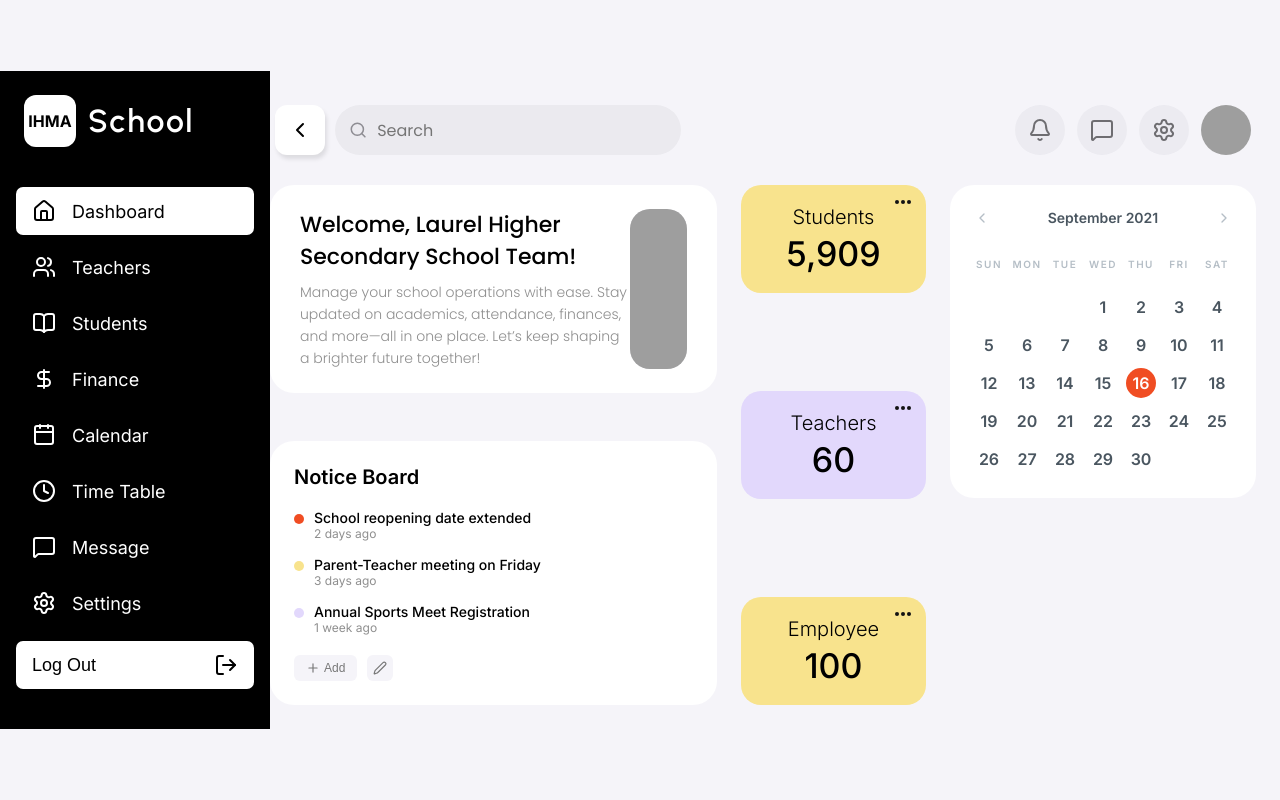
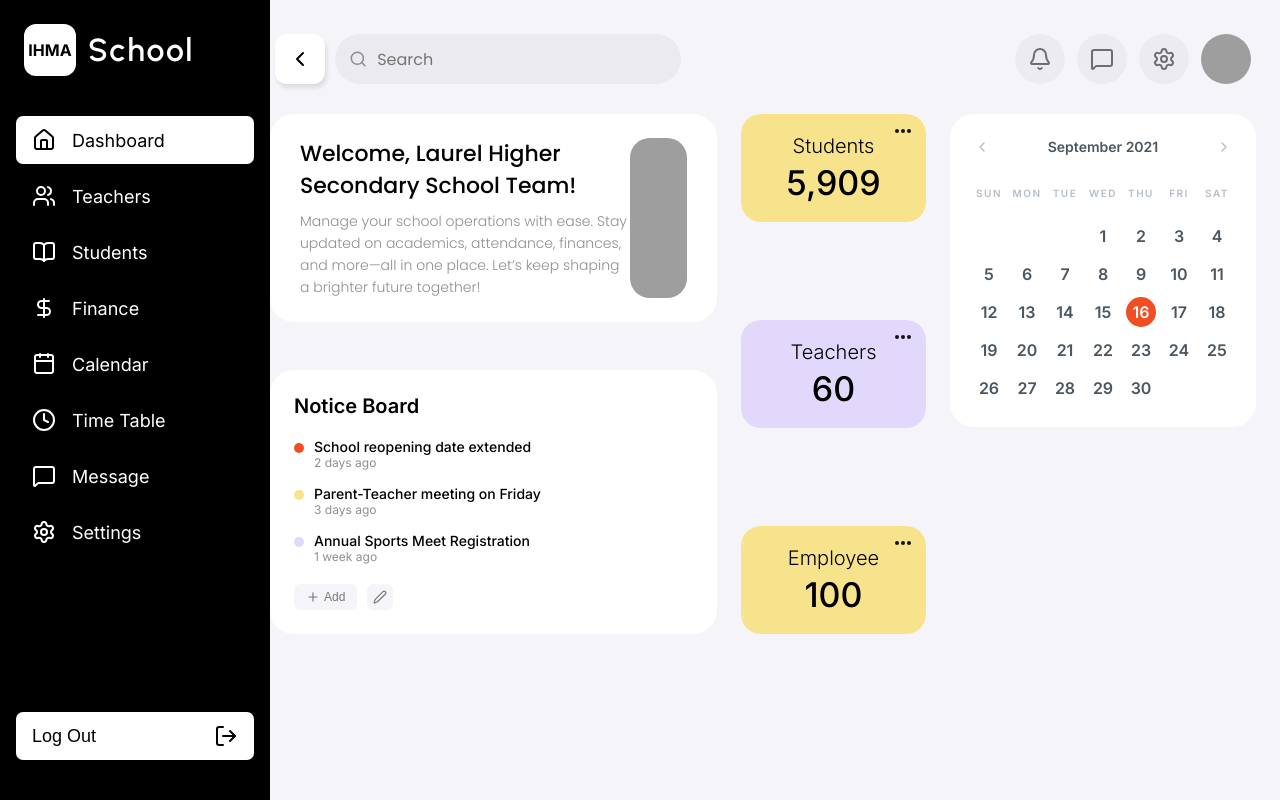
Before and after one commit to krukru741/School-Management-System, a React (Vite) app: page / in a window 1280 px wide. Built offline with nearby package versions, Linux system fonts and the light colour scheme; grey boxes are pictures that could not be loaded.

Commit message:
feat: add initial CSS layout and base styling for the dashboard UI

```diff
--- a/src/index.css
+++ b/src/index.css
@@ -45,7 +45,14 @@ body {
   justify-content: center;
   align-items: center;
   padding: 0;
+  margin: 0;
   overflow: hidden;
+}
+
+#root {
+  width: 100vw;
+  height: 100vh;
+  display: flex;
 }
 
 /* App Container */
```
